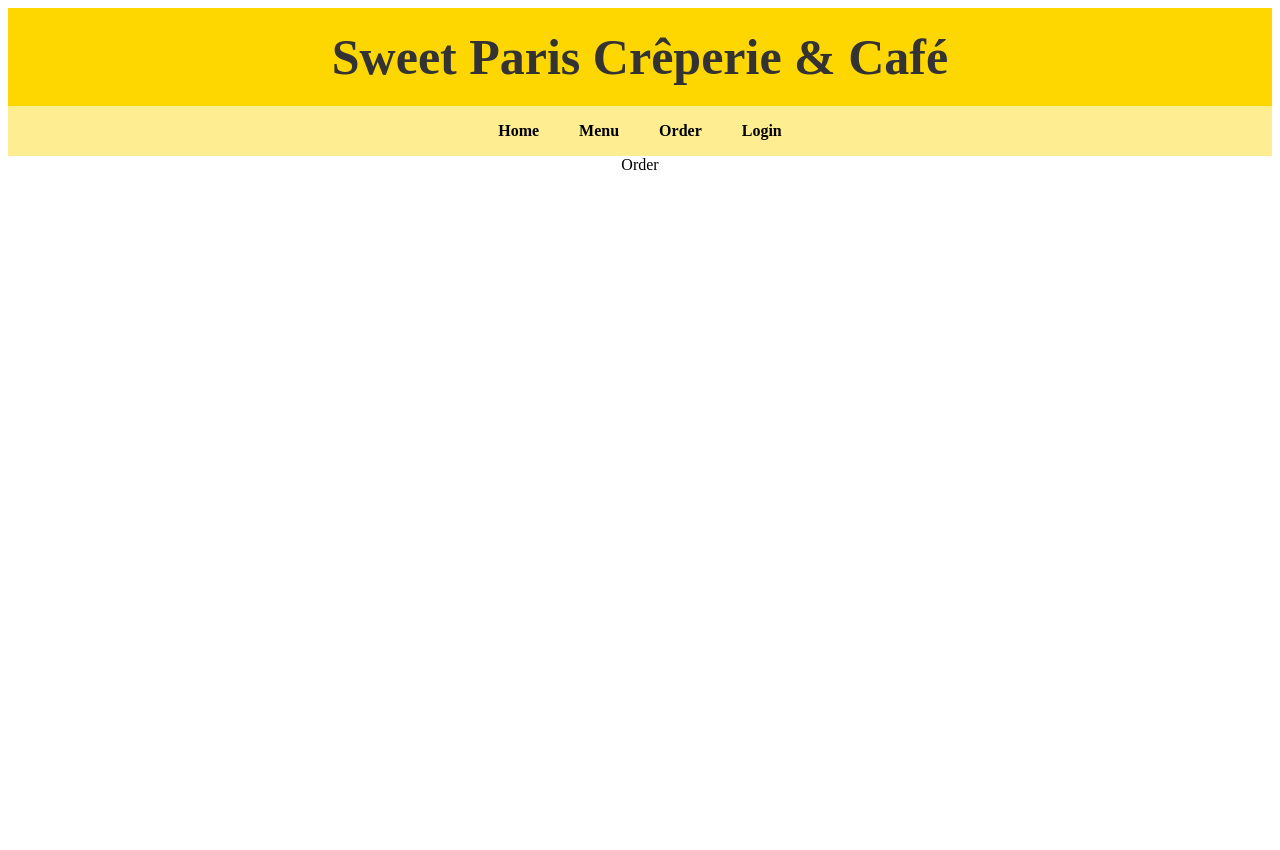
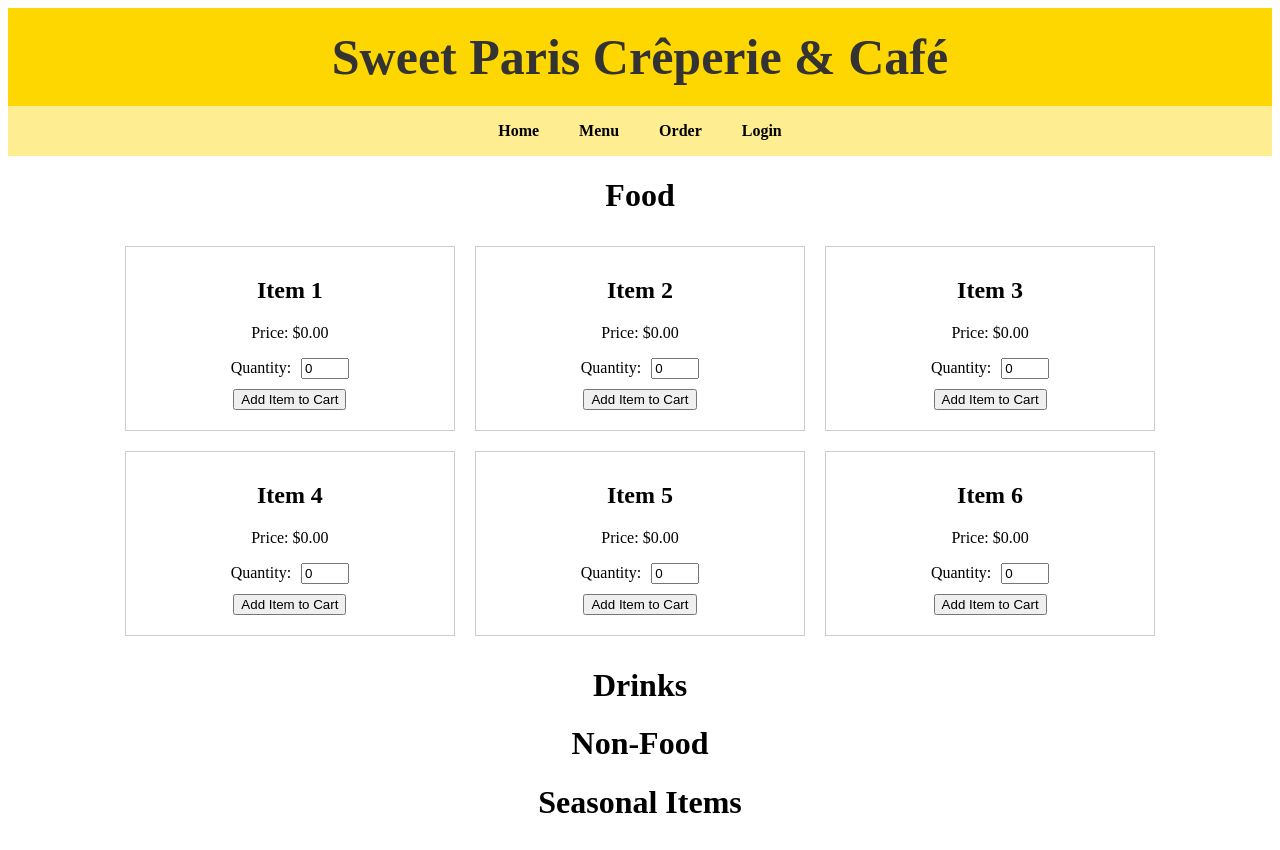
Before and after one commit to sarikavenkat/315-Project-3, a React (Create React App) app in the folder project3/: page /order in a window 1280 px wide. Before the commit the page ends 800 px from the top, so only its background shows below. Built offline with nearby package versions, Linux system fonts and the light colour scheme.

Commit message:
working on making items boxes

```diff
--- a/project3/src/index.js
+++ b/project3/src/index.js
@@ -1,7 +1,8 @@
 import React from 'react';
 import ReactDOM from 'react-dom';
 import { BrowserRouter, Route, Routes, Link } from 'react-router-dom';
-import Home from './pages/Home'
+import Home from './pages/Home';
+import Order from './pages/Order';
 
 import './style.css';
 // import App from "./app";
@@ -11,7 +12,7 @@
 
 // Make these individual js/jsx files in the pages folder. Then put them into the index file like I did with home.
 const Menu = () => <div>Menu</div>;
-const Order = () => <div>Order</div>;
+//const Order = () => <div>Order</div>;
 const Login = () => <div>Login</div>;
 
 function App() {
@@ -25,7 +26,7 @@
           <ul className="nav-links">
             <li><Link to="/">Home</Link></li>
             <li><Link to="/menu">Menu</Link></li>
-            <li><Link to="/order">Order</Link></li>
+            <li><Link to="/Order">Order</Link></li>
             <li><Link to="/login">Login</Link></li>
           </ul>
         </nav>
--- /dev/null
+++ b/project3/src/pages/Order.js
@@ -0,0 +1,64 @@
+import React, { useState } from 'react';
+// import ReactDOM from 'react-dom';
+import './orderstyle.css';
+
+const Order = () => {
+    const foodItems = [
+        { name: 'Item 1', price: 0.00 },
+        { name: 'Item 2', price: 0.00 },
+        { name: 'Item 3', price: 0.00 },
+        { name: 'Item 4', price: 0.00 },
+        { name: 'Item 5', price: 0.00 },
+        { name: 'Item 6', price: 0.00 },
+        ];
+
+        const [itemQuantities, setItemQuantities] = useState(foodItems.map(() => 0));
+
+        const handleQuantityChange = (index, newQuantity) => {
+          const updatedQuantities = [...itemQuantities];
+          updatedQuantities[index] = newQuantity;
+          setItemQuantities(updatedQuantities);
+        };
+
+        const handleAddToCart = (index) => {
+            // Add your logic to add the item to the cart here
+
+            // Clear the quantity field for the added item
+            const updatedQuantities = [...itemQuantities];
+            updatedQuantities[index] = 0;
+            setItemQuantities(updatedQuantities);
+        };
+
+        return (
+          <div className="order">
+            <div className="categories">
+              <h1>Food</h1>
+              <div className="item-boxes">
+                {foodItems.map((item, index) => (
+                  <div key={index} className="item-box">
+                    <h2>{item.name}</h2>
+                    <p>Price: ${item.price.toFixed(2)}</p>
+                    <div className="quantity-container">
+                        <p className="centered-text">Quantity:</p>
+                        <input
+                            type="number"
+                            value={itemQuantities[index]}
+                            onChange={(e) => handleQuantityChange(index, e.target.value)}
+                            min="0"
+                        />
+                    </div>
+                    <div className="add-button-container">
+                        <button onClick={() => handleAddToCart(index)}>Add Item to Cart</button>
+                    </div>
+                    </div>
+                ))}
+            </div>
+            <h1>Drinks</h1>
+            <h1>Non-Food</h1>
+            <h1>Seasonal Items</h1>
+        </div>
+      </div>
+    );
+  }
+
+  export default Order;
--- a/project3/src/pages/index.js
+++ b/project3/src/pages/index.js
@@ -1,3 +1,5 @@
 import Home from './Home'
+import Order from './Order'
 
 export {Home};
+// export {Order};
--- /dev/null
+++ b/project3/src/pages/orderstyle.css
@@ -0,0 +1,43 @@
+  /* orderstyle.css */
+.categories{
+    align-items: left;
+    color: #000000;
+  }
+
+.item-boxes {
+    display: flex;
+    flex-wrap: wrap;
+    justify-content: space-between;
+  }
+
+  .item-box {
+    border: 1px solid #ccc;
+    padding: 10px;
+    margin: 10px;
+    width: calc(33.33% - 20px);
+    box-sizing: border-box;
+    text-align: center;
+  }
+
+  .quantity-container {
+    display: inline-flex;
+    align-items: center;
+    text-align: center;
+  }
+
+  .centered-text {
+    margin: 0; /* Remove default margin */
+    text-align: center;
+    margin-right: 10px; /* Add spacing for separation from input */
+  }
+
+  .item-name,
+  .item-price,
+  .add-button-container {
+    margin: 10px; /* Adjust the margin to achieve equal spacing */
+  }
+
+
+  input[type="number"] {
+    width: 40px;
+  }
--- a/project3/src/style.css
+++ b/project3/src/style.css
@@ -47,7 +47,7 @@
 }
 
 .homepage-images img{
-  width: 375px;
+  width: 400px;
   height: auto;
   margin: 10px;
 }
```
